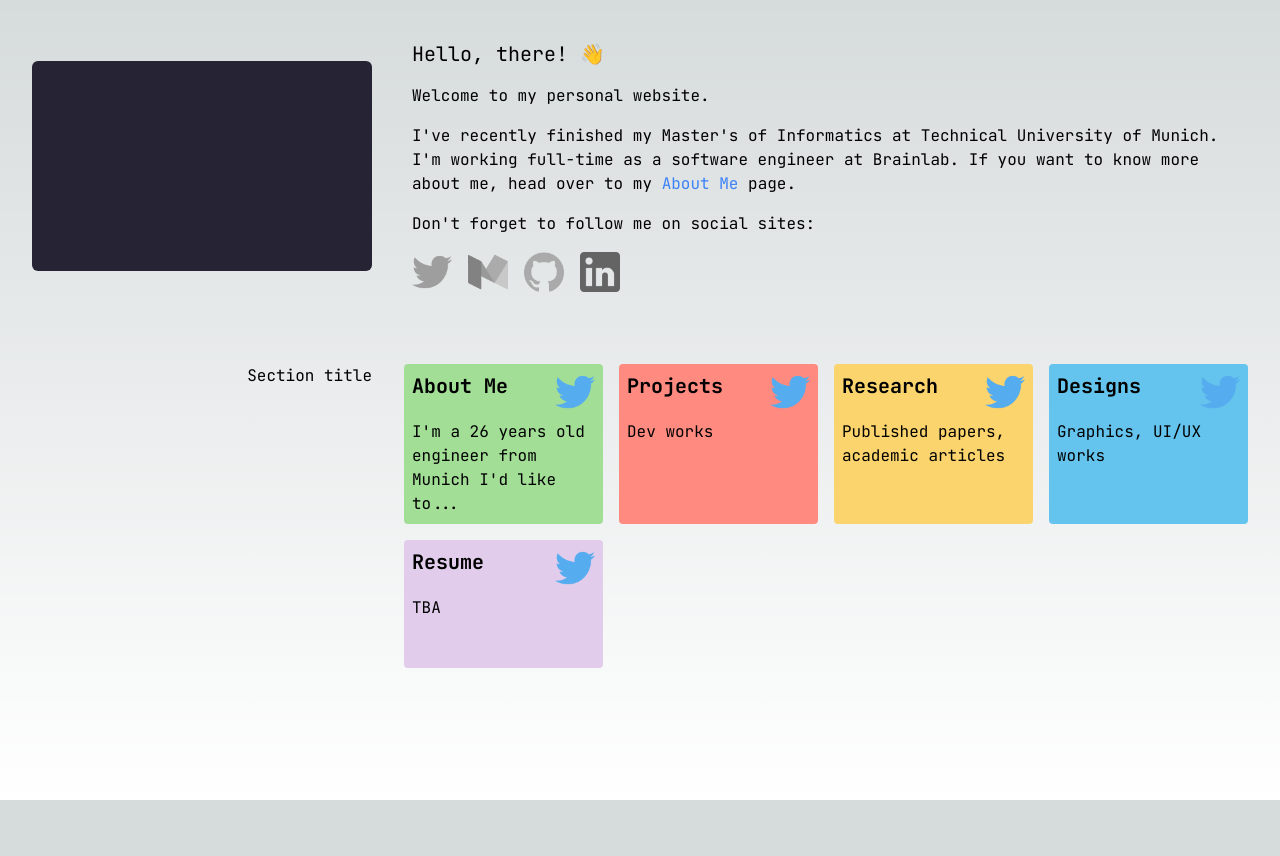
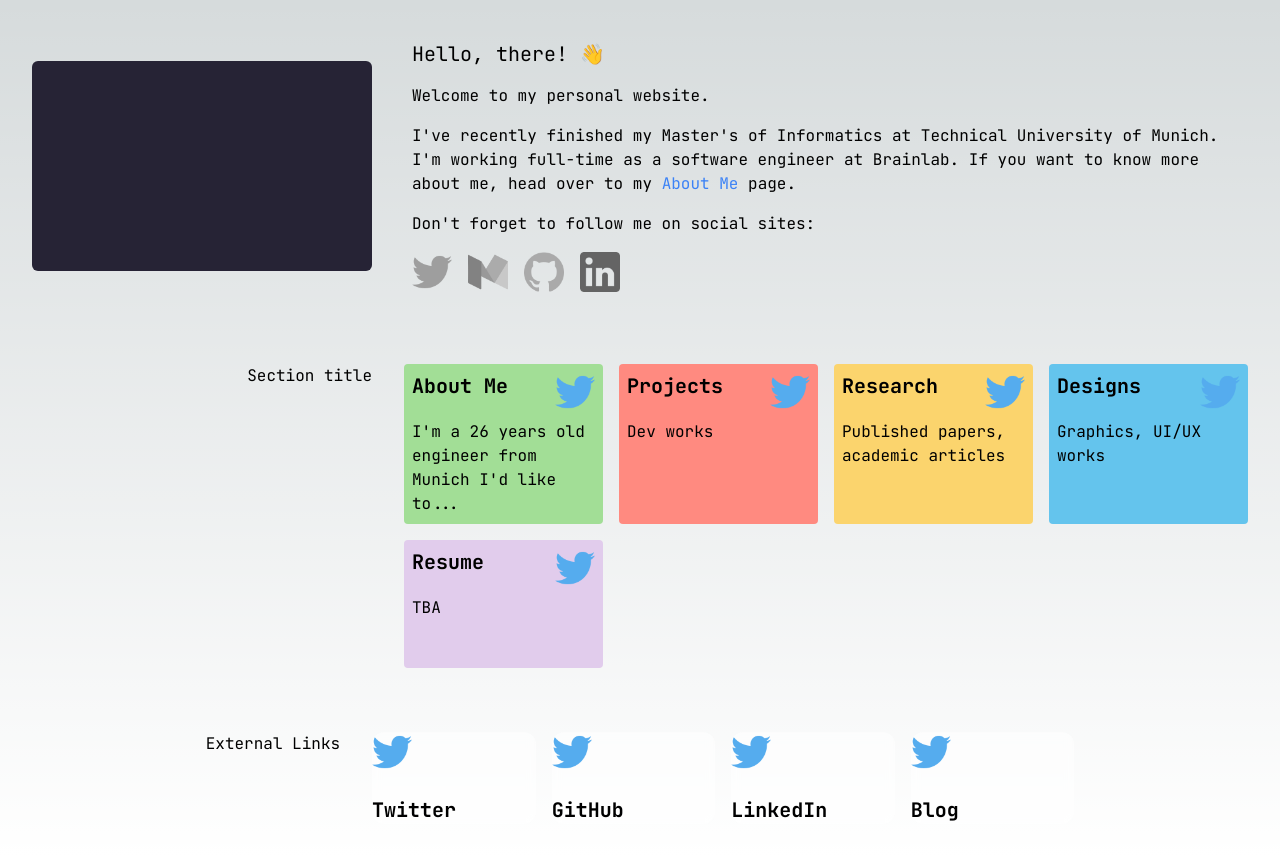
Before and after one commit to FaisalBinAhmed/faisalbin, a Next.js app: page / in a window 1280 px wide. Before the commit the page ends 800 px from the top, so only its background shows below. Built offline with nearby package versions, Linux system fonts and the light colour scheme.

Commit message:
ext links init

```diff
--- /dev/null
+++ b/src/components/LinksSection.tsx
@@ -0,0 +1,28 @@
+import { ExtLink, extLinks } from "@/data/extLinks";
+const LinksSection = () => {
+	return (
+		<div className="flex flex-col md:flex-row p-8 gap-8">
+			<div className=" text-right">External Links</div>
+			<div className="grid grid-cols-1 md:grid-cols-2 lg:grid-cols-3 xl:grid-cols-4 gap-4">
+				{extLinks.map((item, index) => (
+					<LinkCard key={index} {...item} />
+				))}
+			</div>
+		</div>
+	);
+};
+
+export default LinksSection;
+
+const LinkCard = ({ name, link, icon, color }: ExtLink) => {
+	return (
+		<div
+			// style={{ backgroundColor: color }}
+			className=" aspect-video rounded-xl backdrop-blur-sm bg-white/50">
+			<div className="w-16 h-16">
+				<img src="/assets/twitter.png" className="w-10" />
+			</div>
+			<h1 className="text-xl font-bold flex-1">{name}</h1>
+		</div>
+	);
+};
--- /dev/null
+++ b/src/data/extLinks.ts
@@ -0,0 +1,33 @@
+export type ExtLink = {
+	name: string;
+	icon: string;
+	link: string;
+	color: string;
+};
+
+export const extLinks: Array<ExtLink> = [
+	{
+		name: "Twitter",
+		icon: "/assets/twitter.png",
+		link: "https://twitter.com",
+		color: "#1DA1F2"
+	},
+	{
+		name: "GitHub",
+		icon: "/assets/github.png",
+		link: "https://github.com",
+		color: "#333"
+	},
+	{
+		name: "LinkedIn",
+		icon: "/assets/linkedin.png",
+		link: "https://linkedin.com",
+		color: "#0077B5"
+	},
+	{
+		name: "Blog",
+		icon: "/assets/medium.png",
+		link: "https://medium.com/faisalbin",
+		color: "#E1306C"
+	}
+];
--- a/src/pages/index.tsx
+++ b/src/pages/index.tsx
@@ -1,6 +1,7 @@
 import { JetBrains_Mono } from "next/font/google";
 import HeroSection from "@/components/HeroSection";
 import NavCardsSection from "@/components/NavCardsSection";
+import LinksSection from "@/components/LinksSection";
 
 const jbm = JetBrains_Mono({
 	subsets: ["latin"]
@@ -12,6 +13,7 @@ export default function Home() {
 			className={`flex min-h-screen flex-col items-center ${jbm.className}`}>
 			<HeroSection />
 			<NavCardsSection />
+			<LinksSection />
 		</main>
 	);
 }
--- a/tailwind.config.ts
+++ b/tailwind.config.ts
@@ -1,4 +1,5 @@
 import type { Config } from "tailwindcss";
+import plugin from "tailwindcss/plugin";
 
 const config: Config = {
 	content: [
@@ -19,6 +20,23 @@ const config: Config = {
 			}
 		},
 		extend: {
+			animation: {
+				float: "float 12s infinite linear",
+				"float-fast": "float 10s infinite linear",
+				"float-fastest": "float 8s infinite linear"
+			},
+			keyframes: {
+				float: {
+					"0%": {
+						transform:
+							" rotate(-0.001deg) translate3d(15px, 0, 0) rotate(-0.001deg)"
+					},
+					"100%": {
+						transform:
+							"rotate(360.001deg) translate3d(15px, 0, 0) rotate(-360.001deg)"
+					}
+				}
+			},
 			backgroundImage: {
 				"gradient-radial": "radial-gradient(var(--tw-gradient-stops))",
 				"gradient-conic":
@@ -26,6 +44,21 @@ const config: Config = {
 			}
 		}
 	},
-	plugins: []
+	plugins: [
+		plugin(({ matchUtilities, theme }) => {
+			matchUtilities(
+				{
+					"animation-delay": (value) => {
+						return {
+							"animation-delay": value
+						};
+					}
+				},
+				{
+					values: theme("transitionDelay")
+				}
+			);
+		})
+	]
 };
 export default config;
```
